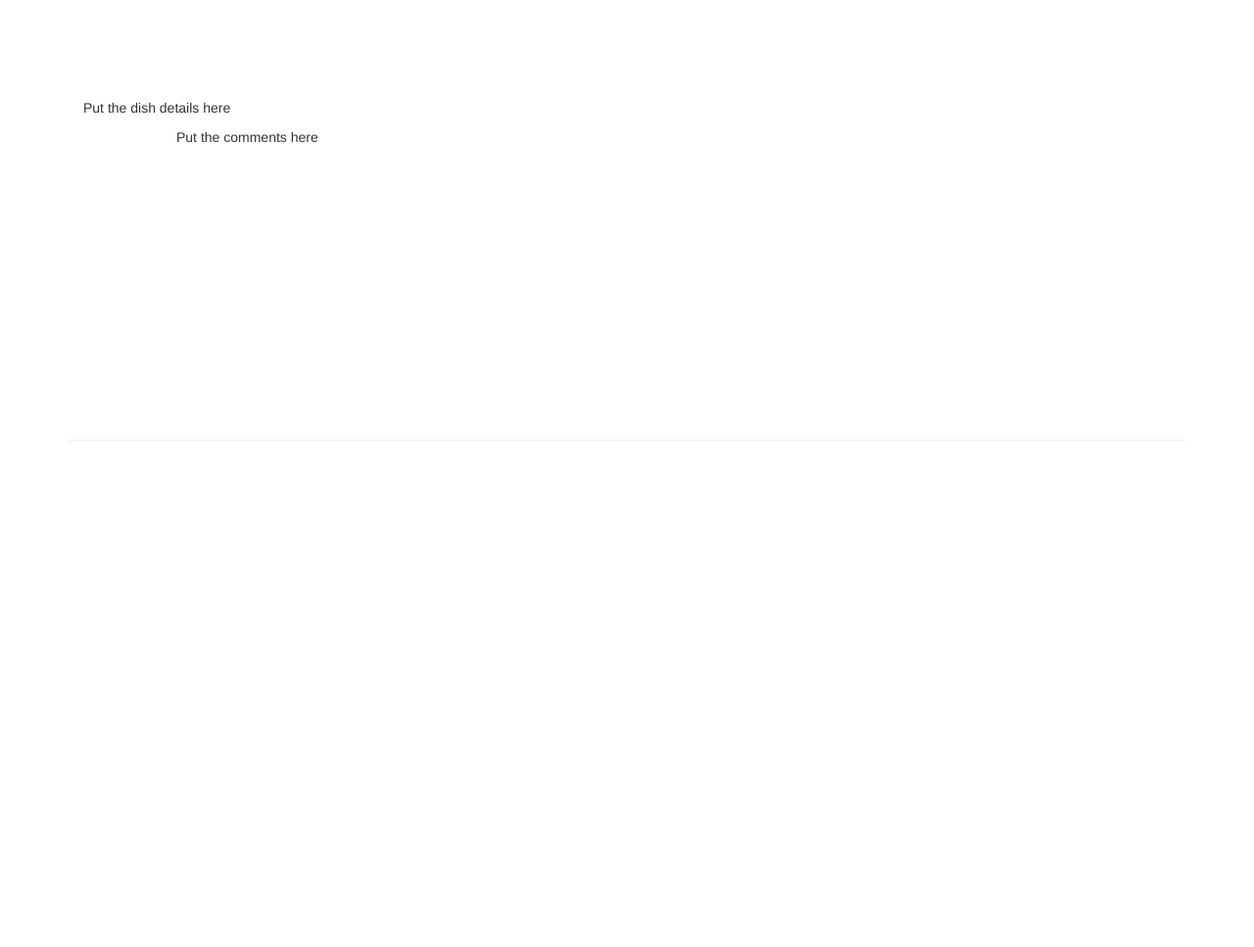
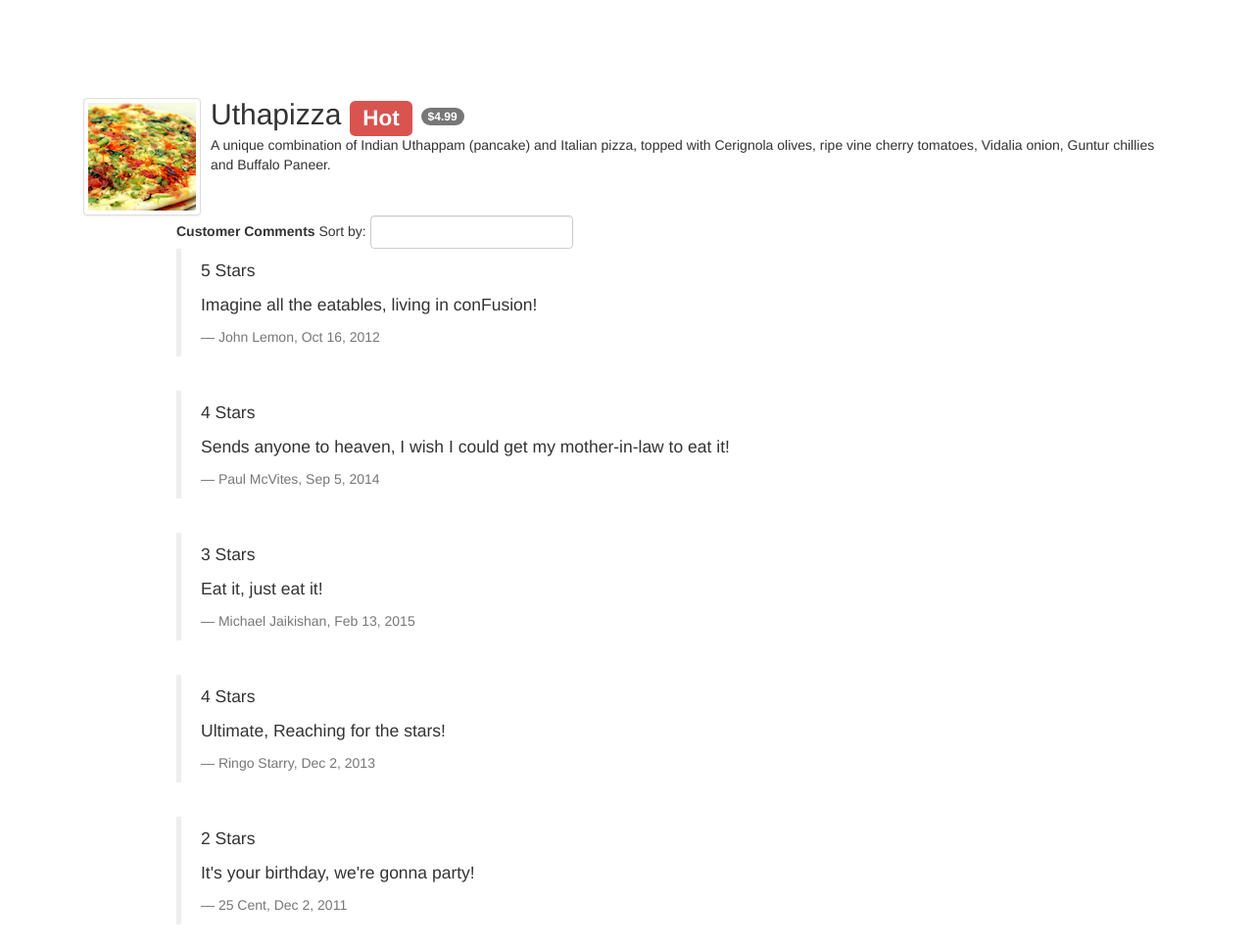
Before and after one commit to augustoneto/confusion-angular, a website: page app/dishdetail.html in a window 1280 px wide. Shown: the top 967 px of the page at 98% size. Before the commit the page ends 800 px from the top, so only its background shows below. Drawn offline with Linux system fonts and the light colour scheme.

Commit message:
Implementing features angular

```diff
--- a/app/dishdetail.html
+++ b/app/dishdetail.html
@@ -26,12 +26,39 @@
 <body>
 
     <div class="container">
-        <div class="row row-content">
+        <div class="row row-content" ng-controller="dishDetailController as dishDetailCtrl">
             <div class="col-xs-12">
-                <p>Put the dish details here</p>
+                <div class="media-left media-middle">
+                    <a href="#">
+                        <img class="media-object img-thumbnail"
+                            ng-src={{dishDetailCtrl.dish.image}} alt="Uthappizza">
+                    </a>
+                </div>
+                <div class="media-body">
+                    <h2 class="media-heading">{{dishDetailCtrl.dish.name}}
+                        <span class="label label-danger">{{dishDetailCtrl.dish.label}}</span>
+                        <span class="badge">{{dishDetailCtrl.dish.price | currency}}</span></h2>
+                    <p>{{dishDetailCtrl.dish.description}}</p>
+
+                </div>
             </div>
             <div class="col-xs-9 col-xs-offset-1">
-                <p>Put the comments here</p>
+                <form class="form-inline">
+                    <div class="form-group">
+                        <label>Customer Comments</label>
+                        Sort by: <input type="text" class="form-control" id="sort" ng-model="dishDetailCtrl.filtText">
+                    </div>
+                </form>
+
+                <ul class="media-list">
+                    <li class="media" ng-repeat="itComment in dishDetailCtrl.dish.comments | orderBy:dishDetailCtrl.filtText">
+                        <blockquote>
+                            <p>{{itComment.rating}} Stars</p>
+                            <p>{{itComment.comment}}</p>
+                            <footer>{{itComment.author}}, {{itComment.date | date:'mediumDate'}}</footer>
+                        </blockquote>
+                    </li>
+                </ul>
             </div>
         </div>
 
@@ -43,6 +70,8 @@
         var app = angular.module('confusionApp',[]);
 
         app.controller('dishDetailController', function() {
+
+            this.filtText = '';
 
             var dish={
                           name:'Uthapizza',
```
